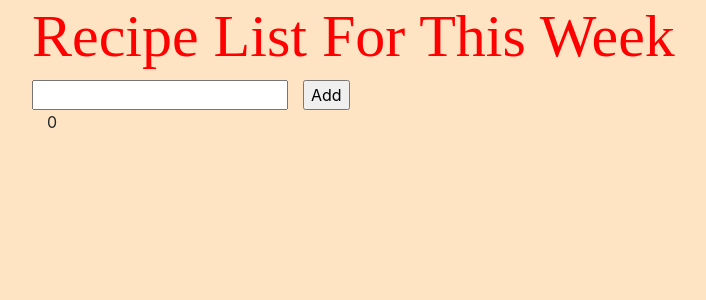
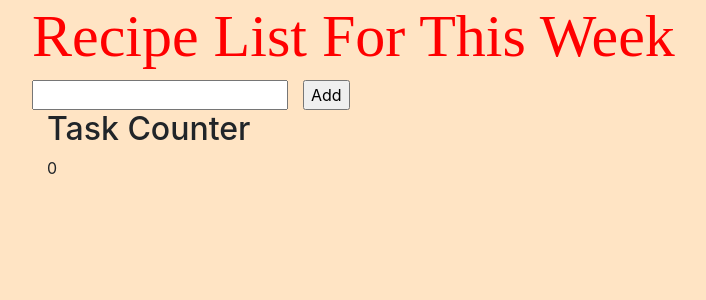
Before and after one commit to chisnallc/todo-app-frontend, a React app: page / in a window 1280 px wide. Shown: the top 300 px of the page, without its empty margins (38-744 px from the left). Built offline with nearby package versions, Linux system fonts and the light colour scheme.

Commit message:
fix to counter

```diff
--- a/src/Components/taskCount.js
+++ b/src/Components/taskCount.js
@@ -6,15 +6,24 @@ class taskCount extends React.Component {
 
         return (
 
-            <div >
+            <div style={styles.taskCount}>
+                <h2>Task Counter</h2>
 
-            {this.props.tasks.length}
+                    { this.props.tasks.length }
+
+
 
             </div>
         );
     }
 }
 
+const styles = {
 
+    taskCount: {
+
+        font: "40px",
+    },
+}
 
 export default taskCount;
```
